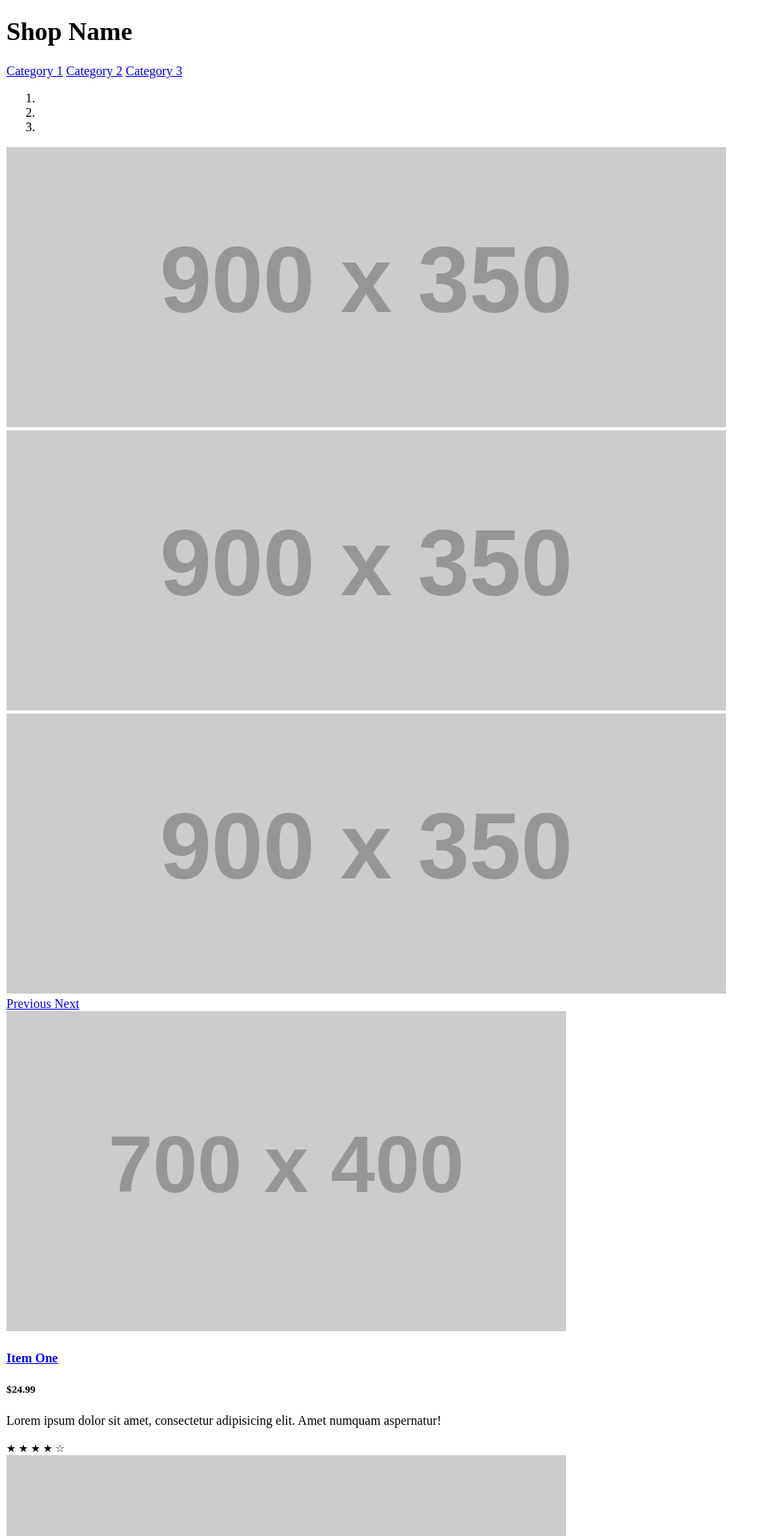
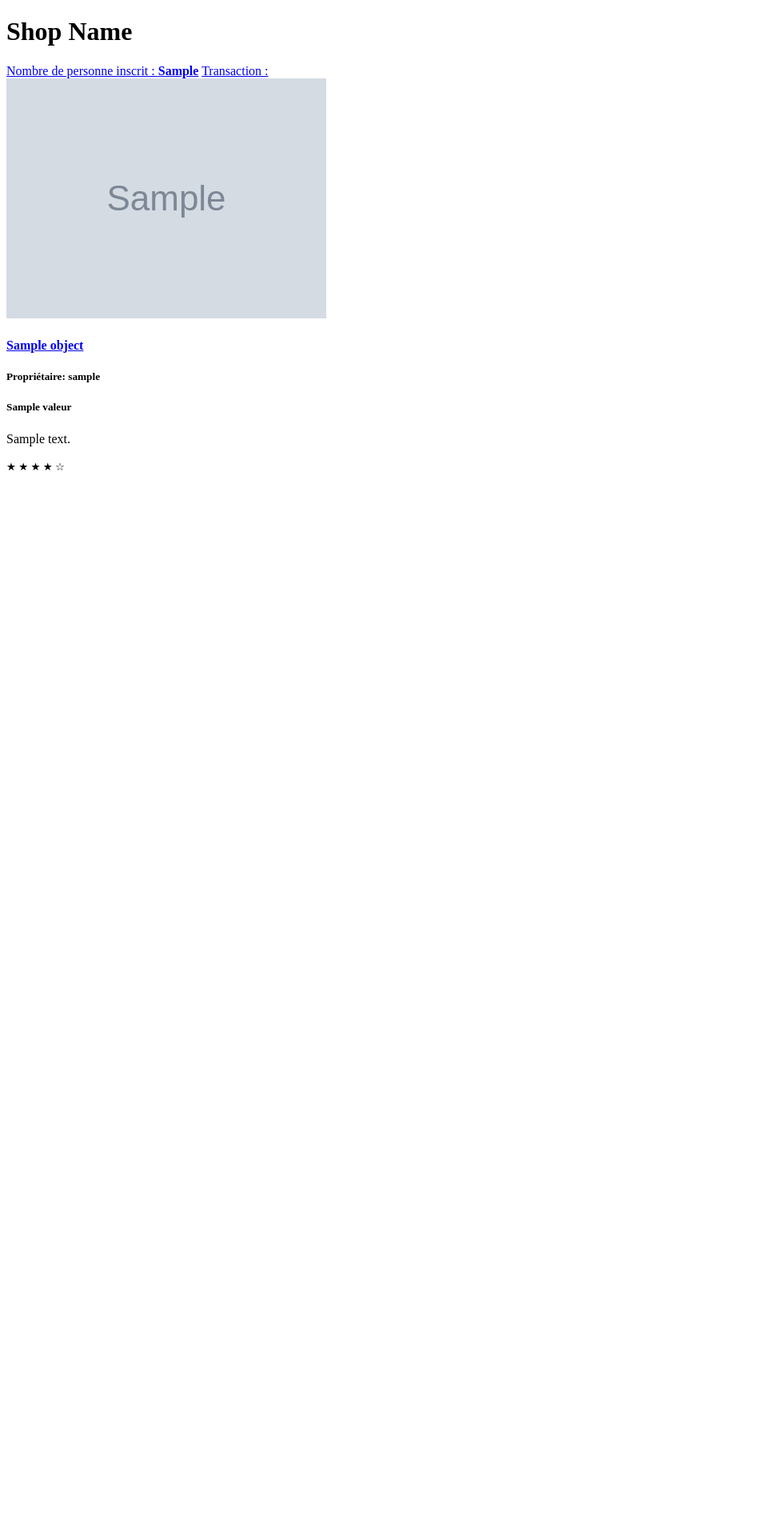
Before and after one commit to MioraRabe/FINAL-S3-MKS, a CodeIgniter app: the page made by application/views/page/admin.php in a window 1280 px wide. Shown: the top 1920 px of the page at 80% size, without its empty margins (0-963 px from the left). After the commit the page ends 588 px from the top, so only its background shows below. Run offline with CodeIgniter, Linux system fonts and the light colour scheme; tables that the repository leaves empty hold one stand-in row (values such as "Sample post"); the template is opened without the code that fills it: most values are stand-ins (such as "Sample title", 1, 10 or a date in 2020); grey boxes marked "Sample" are stand-in pictures; grey boxes labelled with a size stand in for pictures from a placeholder-image service; some libraries are stand-ins or nearby versions.

Commit message:
affichage

```diff
--- a/application/controllers/Login.php
+++ b/application/controllers/Login.php
@@ -48,4 +48,9 @@
 		}
 
 	}
+	public function deconexion()
+	{
+		$this->session->sess_destroy();
+		redirect('login/index');
+	}
 }
--- a/application/models/Root.php
+++ b/application/models/Root.php
@@ -3,8 +3,11 @@
 
     class Root extends CI_Model
     {
+        public function __construct() {
+            parent::__construct();
+        }
         public function countUser(){
-            $sql = "SELECT count(*) FROM users ";
+            $sql = "SELECT count(*) as nbUser FROM users ";
             $query = $this->db->query($sql);
             $row = $query->row_array();
 
--- a/application/views/mainpage.php
+++ b/application/views/mainpage.php
@@ -4,7 +4,9 @@
     <meta charset="UTF-8">
     <meta http-equiv="X-UA-Compatible" content="IE=edge">
     <meta name="viewport" content="width=device-width, initial-scale=1.0">
-    <title>Document</title>
+    <title><?php echo $titre?></title>
+    <link href="<?php echo base_url();?>assets/vendor/bootstrap/css/bootstrap.min.css" rel="stylesheet">
+    <link href="<?php echo base_url();?>assets/css/shop-homepage.css" rel="stylesheet">
 </head>
 <body>
     <?php
--- a/application/views/page/admin.php
+++ b/application/views/page/admin.php
@@ -15,9 +15,8 @@
 
     <h1 class="my-4">Shop Name</h1>
     <div class="list-group">
-      <a href="#" class="list-group-item">Category 1</a>
-      <a href="#" class="list-group-item">Category 2</a>
-      <a href="#" class="list-group-item">Category 3</a>
+      <a href="#" class="list-group-item">Nombre de personne inscrit : <b> <?php echo $nbUser['nbUser']?></b></a>
+      <a href="#" class="list-group-item">Transaction :</a>
     </div>
 
   </div>
@@ -25,133 +24,28 @@
 
   <div class="col-lg-9">
 
-    <div id="carouselExampleIndicators" class="carousel slide my-4" data-ride="carousel">
-      <ol class="carousel-indicators">
-        <li data-target="#carouselExampleIndicators" data-slide-to="0" class="active"></li>
-        <li data-target="#carouselExampleIndicators" data-slide-to="1"></li>
-        <li data-target="#carouselExampleIndicators" data-slide-to="2"></li>
-      </ol>
-      <div class="carousel-inner" role="listbox">
-        <div class="carousel-item active">
-          <img class="d-block img-fluid" src="http://placehold.it/900x350" alt="First slide">
-        </div>
-        <div class="carousel-item">
-          <img class="d-block img-fluid" src="http://placehold.it/900x350" alt="Second slide">
-        </div>
-        <div class="carousel-item">
-          <img class="d-block img-fluid" src="http://placehold.it/900x350" alt="Third slide">
-        </div>
-      </div>
-      <a class="carousel-control-prev" href="#carouselExampleIndicators" role="button" data-slide="prev">
-        <span class="carousel-control-prev-icon" aria-hidden="true"></span>
-        <span class="sr-only">Previous</span>
-      </a>
-      <a class="carousel-control-next" href="#carouselExampleIndicators" role="button" data-slide="next">
-        <span class="carousel-control-next-icon" aria-hidden="true"></span>
-        <span class="sr-only">Next</span>
-      </a>
-    </div>
-
     <div class="row">
 
+<?php
+  foreach($objects as $obj){
+?>
       <div class="col-lg-4 col-md-6 mb-4">
         <div class="card h-100">
-          <a href="#"><img class="card-img-top" src="http://placehold.it/700x400" alt=""></a>
+          <a href="#"><img class="card-img-top" src="<?php echo base_url();?>assets/images/<?php echo $obj['cover']?>" alt=""></a>
           <div class="card-body">
             <h4 class="card-title">
-              <a href="#">Item One</a>
+              <a href="#"><?php echo $obj['nom']?></a>
             </h4>
-            <h5>$24.99</h5>
-            <p class="card-text">Lorem ipsum dolor sit amet, consectetur adipisicing elit. Amet numquam aspernatur!</p>
+            <h5>Propriétaire: <?php echo $obj['userName']?></h5>
+            <h5><?php echo $obj['valeur']?></h5>
+            <p class="card-text"><?php echo $obj['descri']?></p>
           </div>
           <div class="card-footer">
             <small class="text-muted">&#9733; &#9733; &#9733; &#9733; &#9734;</small>
           </div>
         </div>
       </div>
-
-      <div class="col-lg-4 col-md-6 mb-4">
-        <div class="card h-100">
-          <a href="#"><img class="card-img-top" src="http://placehold.it/700x400" alt=""></a>
-          <div class="card-body">
-            <h4 class="card-title">
-              <a href="#">Item Two</a>
-            </h4>
-            <h5>$24.99</h5>
-            <p class="card-text">Lorem ipsum dolor sit amet, consectetur adipisicing elit. Amet numquam aspernatur! Lorem ipsum dolor sit amet.</p>
-          </div>
-          <div class="card-footer">
-            <small class="text-muted">&#9733; &#9733; &#9733; &#9733; &#9734;</small>
-          </div>
-        </div>
-      </div>
-
-      <div class="col-lg-4 col-md-6 mb-4">
-        <div class="card h-100">
-          <a href="#"><img class="card-img-top" src="http://placehold.it/700x400" alt=""></a>
-          <div class="card-body">
-            <h4 class="card-title">
-              <a href="#">Item Three</a>
-            </h4>
-            <h5>$24.99</h5>
-            <p class="card-text">Lorem ipsum dolor sit amet, consectetur adipisicing elit. Amet numquam aspernatur!</p>
-          </div>
-          <div class="card-footer">
-            <small class="text-muted">&#9733; &#9733; &#9733; &#9733; &#9734;</small>
-          </div>
-        </div>
-      </div>
-
-      <div class="col-lg-4 col-md-6 mb-4">
-        <div class="card h-100">
-          <a href="#"><img class="card-img-top" src="http://placehold.it/700x400" alt=""></a>
-          <div class="card-body">
-            <h4 class="card-title">
-              <a href="#">Item Four</a>
-            </h4>
-            <h5>$24.99</h5>
-            <p class="card-text">Lorem ipsum dolor sit amet, consectetur adipisicing elit. Amet numquam aspernatur!</p>
-          </div>
-          <div class="card-footer">
-            <small class="text-muted">&#9733; &#9733; &#9733; &#9733; &#9734;</small>
-          </div>
-        </div>
-      </div>
-
-      <div class="col-lg-4 col-md-6 mb-4">
-        <div class="card h-100">
-          <a href="#"><img class="card-img-top" src="http://placehold.it/700x400" alt=""></a>
-          <div class="card-body">
-            <h4 class="card-title">
-              <a href="#">Item Five</a>
-            </h4>
-            <h5>$24.99</h5>
-            <p class="card-text">Lorem ipsum dolor sit amet, consectetur adipisicing elit. Amet numquam aspernatur! Lorem ipsum dolor sit amet.</p>
-          </div>
-          <div class="card-footer">
-            <small class="text-muted">&#9733; &#9733; &#9733; &#9733; &#9734;</small>
-          </div>
-        </div>
-      </div>
-
-      <div class="col-lg-4 col-md-6 mb-4">
-        <div class="card h-100">
-          <a href="#"><img class="card-img-top" src="http://placehold.it/700x400" alt=""></a>
-          <div class="card-body">
-            <h4 class="card-title">
-              <a href="#">Item Six</a>
-            </h4>
-            <h5>$24.99</h5>
-            <p class="card-text">Lorem ipsum dolor sit amet, consectetur adipisicing elit. Amet numquam aspernatur!</p>
-          </div>
-          <div class="card-footer">
-            <small class="text-muted">&#9733; &#9733; &#9733; &#9733; &#9734;</small>
-          </div>
-        </div>
-      </div>
-
-    </div>
-    <!-- /.row -->
+<?php }?>
 
   </div>
   <!-- /.col-lg-9 -->
```
Also changed, not shown: application/controllers/Admin.php (+8 -2 lines), application/controllers/Client.php (+7 -2 lines), application/models/Objet.php (+9 -0 lines), application/views/page/client.php (+59 -0 lines), application/views/static/header.php (+4 -4 lines), application/views/welcome_message.php (deleted, +0 -89 lines), 9 other files.
